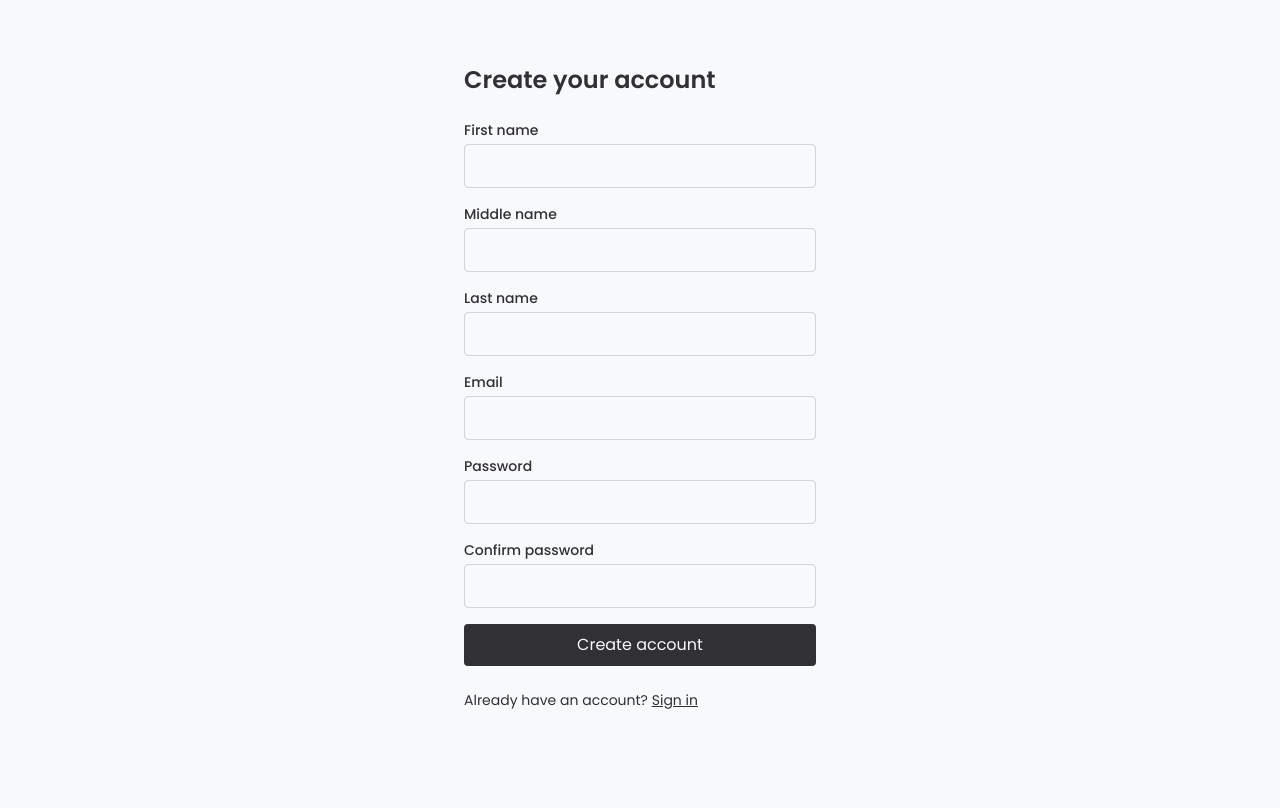
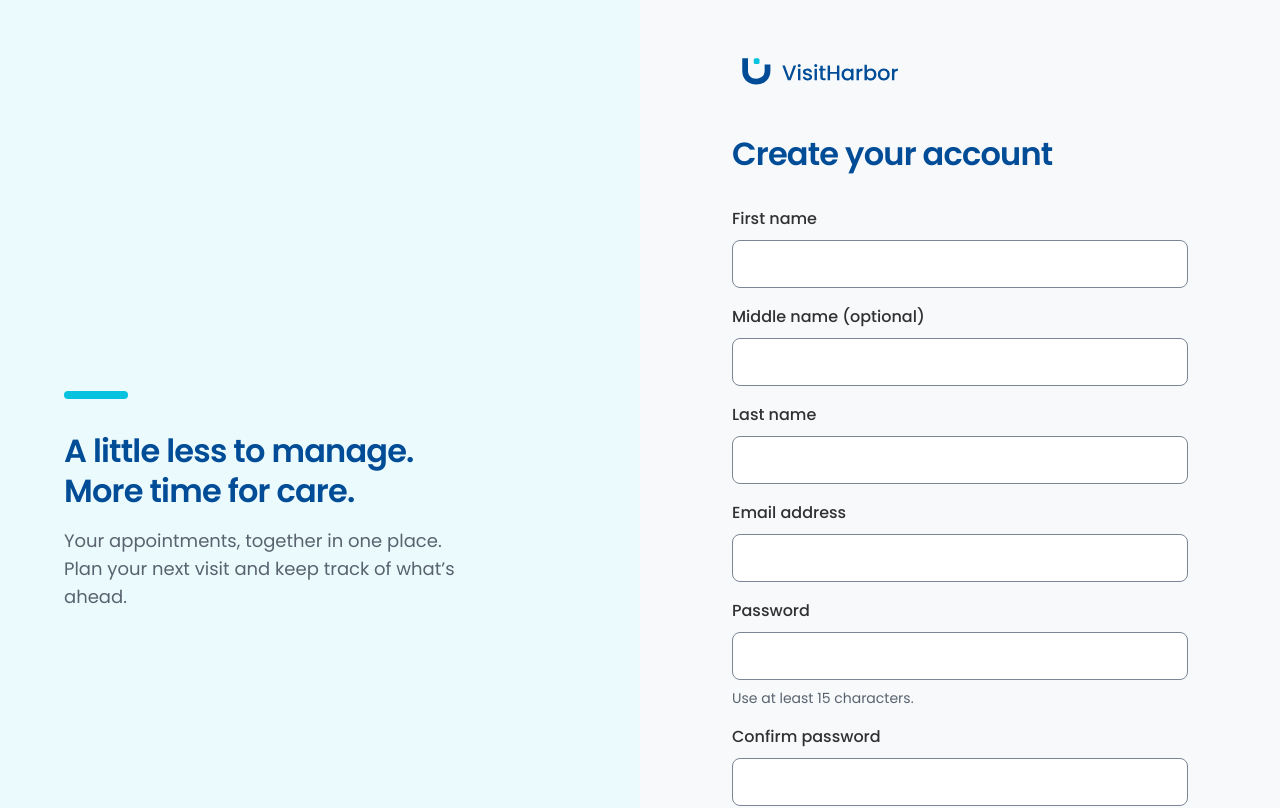
Before and after one commit to arthurdias-trad/patient-appointment-manager, a Next.js app: page /signup in a window 1280 px wide. Shown: the top 808 px of the page. Built offline with nearby package versions, Linux system fonts and the light colour scheme.

Commit message:
feat(ui): restyle landing and auth pages
- Add a VisitHarbor landing page and a shared two-column auth layout
- Move the auth forms onto the shared Field, Alert and Button primitives
- Introduce the product as VisitHarbor in the README

```diff
--- a/app/(auth)/input-field.tsx
+++ /dev/null
@@ -1,30 +0,0 @@
-import type { ComponentProps } from "react";
-
-type InputFieldProps = Omit<ComponentProps<"input">, "id"> & {
-  id: string;
-  label: string;
-  errors?: string[];
-};
-
-export function InputField({ label, errors, id, ...props }: InputFieldProps) {
-  const errorId = `${id}-error`;
-  return (
-    <div className="flex flex-col gap-1">
-      <label htmlFor={id} className="text-sm font-medium">
-        {label}
-      </label>
-      <input
-        id={id}
-        aria-invalid={errors ? true : undefined}
-        aria-describedby={errors ? errorId : undefined}
-        className="rounded border border-zinc-300 px-3 py-2 dark:border-zinc-700"
-        {...props}
-      />
-      {errors && (
-        <p id={errorId} className="text-sm text-red-600">
-          {errors.join(" ")}
-        </p>
-      )}
-    </div>
-  );
-}
--- /dev/null
+++ b/app/(auth)/layout.tsx
@@ -0,0 +1,17 @@
+import Link from "next/link";
+import { IntroPanel } from "@/components/brand/intro-panel";
+import { Logo } from "@/components/brand/logo";
+
+export default function AuthLayout({ children }: LayoutProps<"/">) {
+  return (
+    <main id="main" className="grid flex-1 lg:grid-cols-2">
+      <IntroPanel className="hidden lg:flex" />
+      <div className="mx-auto flex w-full max-w-130 flex-col px-4 py-10 sm:px-8 sm:py-12 lg:justify-center">
+        <Link href="/" className="mb-10 self-start rounded-md">
+          <Logo className="w-32 sm:w-44" />
+        </Link>
+        {children}
+      </div>
+    </main>
+  );
+}
--- a/app/(auth)/login/login-form.tsx
+++ b/app/(auth)/login/login-form.tsx
@@ -1,8 +1,10 @@
 "use client";
 
 import { useActionState } from "react";
+import { Alert } from "@/components/ui/alert";
+import { Button } from "@/components/ui/button";
+import { controlClassName, Field } from "@/components/ui/field";
 import { signIn, type AuthFormState } from "../actions";
-import { InputField } from "../input-field";
 
 const initialState: AuthFormState = {};
 
@@ -12,37 +14,48 @@ export function LoginForm({ next }: { next: string }) {
   return (
     <form action={action} className="flex flex-col gap-4">
       <input type="hidden" name="next" value={next} />
-      {state.formError && (
-        <p role="alert" className="text-sm text-red-600">
-          {state.formError}
-        </p>
-      )}
-      <InputField
+      {state.formError && <Alert tone="error">{state.formError}</Alert>}
+      <Field
         id="email"
-        name="email"
-        type="email"
-        label="Email"
-        autoComplete="email"
+        label="Email address"
         required
-        defaultValue={state.values?.email}
         errors={state.fieldErrors?.email}
-      />
-      <InputField
+      >
+        {(aria) => (
+          <input
+            {...aria}
+            name="email"
+            type="email"
+            autoComplete="email"
+            defaultValue={state.values?.email}
+            className={controlClassName}
+          />
+        )}
+      </Field>
+      <Field
         id="password"
-        name="password"
-        type="password"
         label="Password"
-        autoComplete="current-password"
         required
         errors={state.fieldErrors?.password}
-      />
-      <button
+      >
+        {(aria) => (
+          <input
+            {...aria}
+            name="password"
+            type="password"
+            autoComplete="current-password"
+            className={controlClassName}
+          />
+        )}
+      </Field>
+      <Button
         type="submit"
         disabled={pending}
-        className="rounded bg-foreground px-4 py-2 text-background disabled:opacity-50"
+        aria-busy={pending || undefined}
+        className="mt-4 w-full"
       >
-        Sign in
-      </button>
+        {pending ? "Signing in…" : "Sign in"}
+      </Button>
     </form>
   );
 }
--- a/app/(auth)/signup/page.tsx
+++ b/app/(auth)/signup/page.tsx
@@ -3,18 +3,20 @@ import { SignupForm } from "./signup-form";
 
 export default function SignupPage() {
   return (
-    <main
-      id="main"
-      className="mx-auto flex w-full max-w-sm flex-col gap-6 px-4 py-16"
-    >
-      <h1 className="text-2xl font-semibold">Create your account</h1>
+    <>
+      <h1 className="mb-8 text-heading-lg font-semibold tracking-tight text-primary">
+        Create your account
+      </h1>
       <SignupForm />
-      <p className="text-sm">
+      <p className="mt-6 text-center text-caption">
         Already have an account?{" "}
-        <Link href="/login" className="underline">
+        <Link
+          href="/login"
+          className="inline-flex min-h-11 items-center rounded-sm font-semibold text-primary underline"
+        >
           Sign in
         </Link>
       </p>
-    </main>
+    </>
   );
 }
--- a/app/(auth)/signup/signup-form.tsx
+++ b/app/(auth)/signup/signup-form.tsx
@@ -1,8 +1,10 @@
 "use client";
 
 import { useActionState } from "react";
+import { Alert } from "@/components/ui/alert";
+import { Button } from "@/components/ui/button";
+import { controlClassName, Field } from "@/components/ui/field";
 import { signUp, type AuthFormState } from "../actions";
-import { InputField } from "../input-field";
 
 const initialState: AuthFormState = {};
 
@@ -11,73 +13,113 @@ export function SignupForm() {
 
   return (
     <form action={action} className="flex flex-col gap-4">
-      {state.formError && (
-        <p role="alert" className="text-sm text-red-600">
-          {state.formError}
-        </p>
-      )}
-      <InputField
+      {state.formError && <Alert tone="error">{state.formError}</Alert>}
+      <Field
         id="firstName"
-        name="firstName"
         label="First name"
-        autoComplete="given-name"
         required
-        defaultValue={state.values?.firstName}
         errors={state.fieldErrors?.firstName}
-      />
-      <InputField
+      >
+        {(aria) => (
+          <input
+            {...aria}
+            name="firstName"
+            autoComplete="given-name"
+            defaultValue={state.values?.firstName}
+            className={controlClassName}
+          />
+        )}
+      </Field>
+      <Field
         id="middleName"
-        name="middleName"
-        label="Middle name"
-        autoComplete="additional-name"
-        defaultValue={state.values?.middleName}
+        label="Middle name (optional)"
         errors={state.fieldErrors?.middleName}
-      />
-      <InputField
+      >
+        {(aria) => (
+          <input
+            {...aria}
+            name="middleName"
+            autoComplete="additional-name"
+            defaultValue={state.values?.middleName}
+            className={controlClassName}
+          />
+        )}
+      </Field>
+      <Field
         id="lastName"
-        name="lastName"
         label="Last name"
-        autoComplete="family-name"
         required
-        defaultValue={state.values?.lastName}
         errors={state.fieldErrors?.lastName}
-      />
-      <InputField
+      >
+        {(aria) => (
+          <input
+            {...aria}
+            name="lastName"
+            autoComplete="family-name"
+            defaultValue={state.values?.lastName}
+            className={controlClassName}
+          />
+        )}
+      </Field>
+      <Field
         id="email"
-        name="email"
-        type="email"
-        label="Email"
-        autoComplete="email"
+        label="Email address"
         required
-        defaultValue={state.values?.email}
         errors={state.fieldErrors?.email}
-      />
-      <InputField
+      >
+        {(aria) => (
+          <input
+            {...aria}
+            name="email"
+            type="email"
+            autoComplete="email"
+            defaultValue={state.values?.email}
+            className={controlClassName}
+          />
+        )}
+      </Field>
+      <Field
         id="password"
-        name="password"
-        type="password"
         label="Password"
-        autoComplete="new-password"
-        minLength={15}
+        hint="Use at least 15 characters."
         required
         errors={state.fieldErrors?.password}
-      />
-      <InputField
+      >
+        {(aria) => (
+          <input
+            {...aria}
+            name="password"
+            type="password"
+            autoComplete="new-password"
+            minLength={15}
+            className={controlClassName}
+          />
+        )}
+      </Field>
+      <Field
         id="confirmPassword"
-        name="confirmPassword"
-        type="password"
         label="Confirm password"
-        autoComplete="new-password"
         required
         errors={state.fieldErrors?.confirmPassword}
-      />
-      <button
+      >
+        {(aria) => (
+          <input
+            {...aria}
+            name="confirmPassword"
+            type="password"
+            autoComplete="new-password"
+            className={controlClassName}
+          />
+        )}
+      </Field>
+      <Button
         type="submit"
         disabled={pending}
-        className="rounded bg-foreground px-4 py-2 text-background disabled:opacity-50"
+        aria-busy={pending || undefined}
+        className="mt-4 w-full"
       >
-        Create account
-      </button>
+        {pending ? "Creating account…" : "Create account"}
+      </Button>
     </form>
   );
 }
--- a/app/layout.tsx
+++ b/app/layout.tsx
@@ -19,7 +19,7 @@ export default function RootLayout({ children }: LayoutProps<"/">) {
       <body className="min-h-full flex flex-col">
         <a
           href="#main"
-          className="sr-only rounded-md bg-card px-4 py-3 font-semibold text-primary shadow-overlay focus:not-sr-only focus:fixed focus:top-2 focus:left-2 focus:z-50"
+          className="sr-only rounded-md bg-card font-semibold text-primary shadow-overlay focus:not-sr-only focus:fixed focus:top-2 focus:left-2 focus:z-50 focus:px-4 focus:py-3"
         >
           Skip to content
         </a>
--- a/app/page.tsx
+++ b/app/page.tsx
@@ -1,21 +1,32 @@
 import Link from "next/link";
+import { IntroPanel } from "@/components/brand/intro-panel";
+import { Logo } from "@/components/brand/logo";
+import { Button } from "@/components/ui/button";
 
 export default function Home() {
   return (
-    <main
-      id="main"
-      className="mx-auto flex w-full max-w-xl flex-1 flex-col justify-center gap-6 px-4 py-16"
-    >
-      <h1 className="text-3xl font-semibold">Patient Appointment Manager</h1>
-      <p>Keep track of your own appointments in one place.</p>
-      <div className="flex gap-4">
-        <Link href="/login" className="underline">
-          Sign in
-        </Link>
-        <Link href="/signup" className="underline">
-          Create account
-        </Link>
-      </div>
-    </main>
+    <>
+      <header className="border-b border-border bg-card">
+        <div className="mx-auto flex min-h-20 max-w-300 items-center px-4 sm:min-h-24 sm:px-8">
+          <Logo className="w-32 sm:w-55" />
+        </div>
+      </header>
+      <main id="main" className="flex flex-1 flex-col">
+        <IntroPanel
+          titleAs="h1"
+          className="flex-1"
+          contentClassName="mx-auto w-full max-w-300 sm:px-8"
+        >
+          <div className="mt-8 flex flex-col gap-4 sm:flex-row">
+            <Button asChild>
+              <Link href="/login">Sign in</Link>
+            </Button>
+            <Button asChild variant="outline">
+              <Link href="/signup">Create account</Link>
+            </Button>
+          </div>
+        </IntroPanel>
+      </main>
+    </>
   );
 }
--- /dev/null
+++ b/components/brand/intro-panel.tsx
@@ -0,0 +1,39 @@
+import type { ReactNode } from "react";
+import { cn } from "@/lib/utils";
+
+type IntroPanelProps = {
+  titleAs?: "h1" | "p";
+  className?: string;
+  contentClassName?: string;
+  children?: ReactNode;
+};
+
+export function IntroPanel({
+  titleAs: Title = "p",
+  className,
+  contentClassName,
+  children,
+}: IntroPanelProps) {
+  return (
+    <section
+      className={cn(
+        "flex flex-col justify-center bg-secondary py-12 sm:py-20",
+        className,
+      )}
+    >
+      <div className={cn("px-4 sm:px-16", contentClassName)}>
+        <div aria-hidden className="mb-8 h-2 w-16 rounded-md bg-brand-cyan" />
+        <Title className="mb-4 max-w-120 text-heading-lg font-semibold tracking-tight text-primary">
+          A little less to manage.
+          <br />
+          More time for care.
+        </Title>
+        <p className="max-w-100 text-lead text-muted-foreground">
+          Your appointments, together in one place. Plan your next visit and
+          keep track of what’s ahead.
+        </p>
+        {children}
+      </div>
+    </section>
+  );
+}
```
Also changed, not shown: app/(auth)/login/page.tsx (+15 -10 lines), 1 other file (tests, documents, lock files or other folders).
